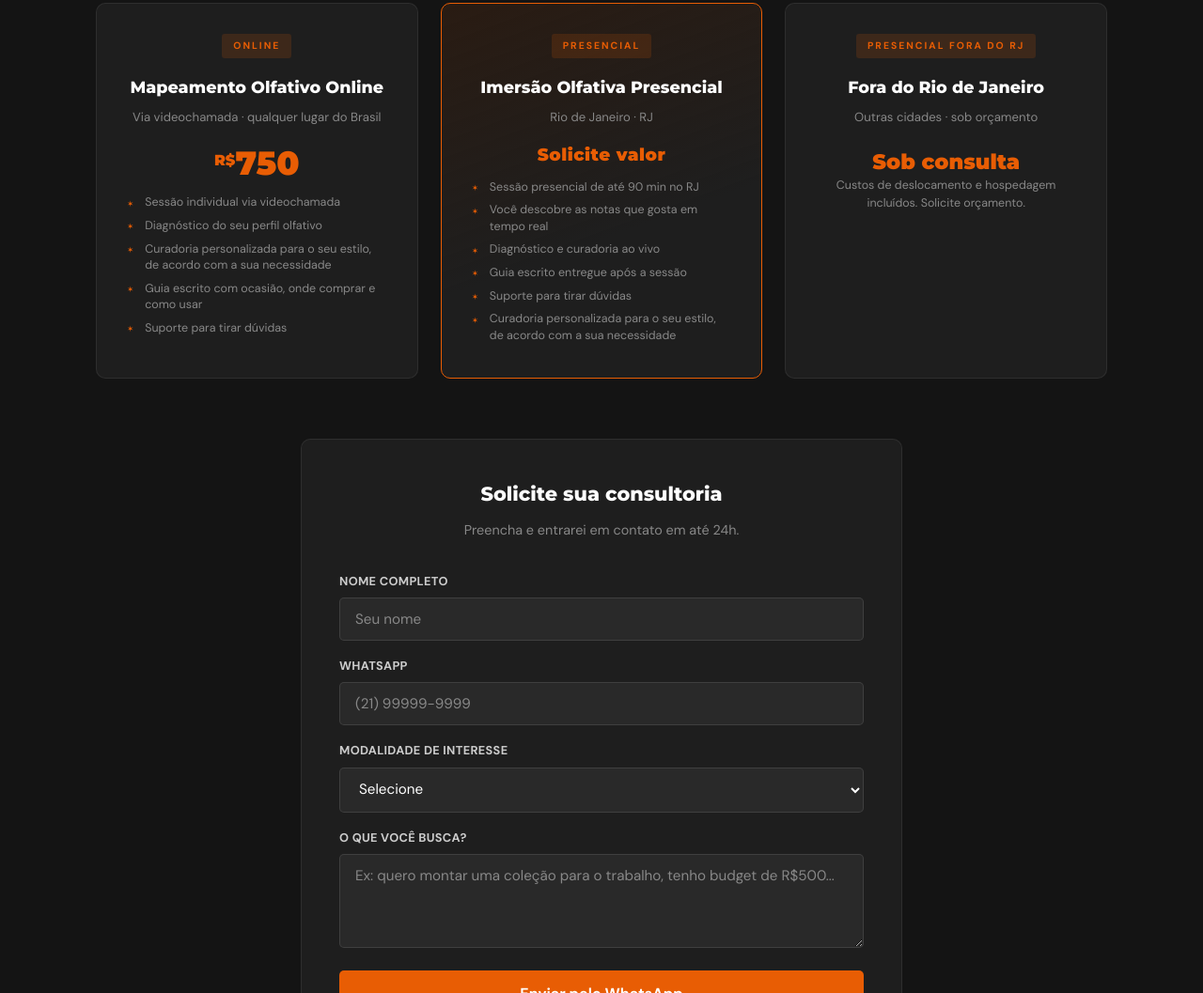
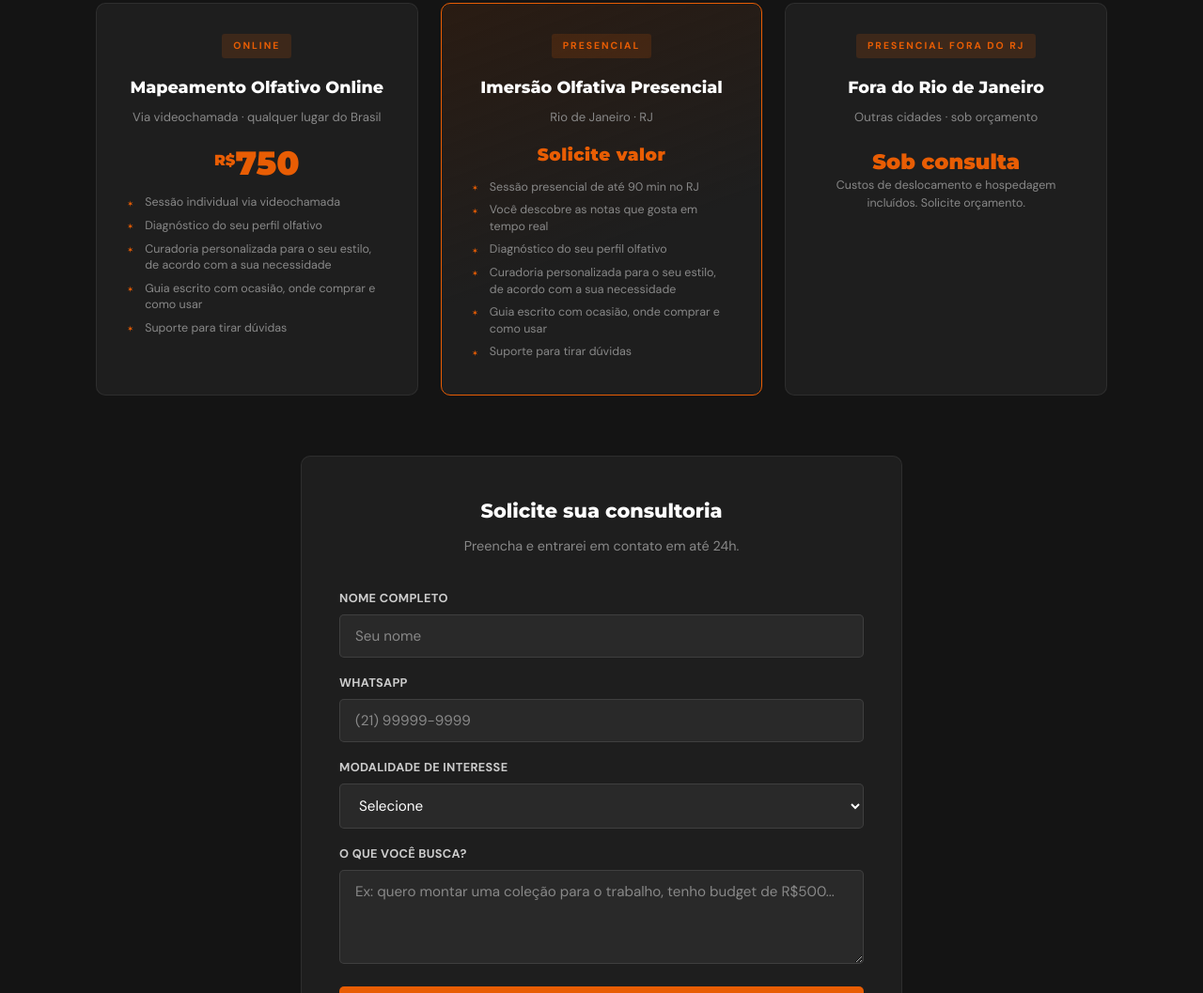
Before and after one commit to vguerise/vguerise, a plain HTML site: page index.html in a window 1280 px wide. Shown: the part 2825-3882 px from the top of the page at 94% size. Drawn offline with nearby package versions, Linux system fonts and the light colour scheme; a web font is replaced by a local one.

Commit message:
Refaz bullets da Imersão Olfativa Presencial

```diff
--- a/index.html
+++ b/index.html
@@ -1209,7 +1209,7 @@
                 <div class="preco-modalidade">Imersão Olfativa Presencial</div>
                 <div class="preco-local">Rio de Janeiro · RJ</div>
                 <div class="preco-valor" style="font-size:1.15rem; letter-spacing:0.5px;">Solicite valor</div>
-                <ul class="preco-lista"><li>Sessão presencial de até 90 min no RJ</li><li>Você descobre as notas que gosta em tempo real</li><li>Diagnóstico e curadoria ao vivo</li><li>Guia escrito entregue após a sessão</li><li>Suporte para tirar dúvidas</li><li>Curadoria personalizada para o seu estilo, de acordo com a sua necessidade</li></ul>
+                <ul class="preco-lista"><li>Sessão presencial de até 90 min no RJ</li><li>Você descobre as notas que gosta em tempo real</li><li>Diagnóstico do seu perfil olfativo</li><li>Curadoria personalizada para o seu estilo, de acordo com a sua necessidade</li><li>Guia escrito com ocasião, onde comprar e como usar</li><li>Suporte para tirar dúvidas</li></ul>
             </div>
             <div class="preco-card">
                 <span class="preco-tag">Presencial Fora do RJ</span>
```
